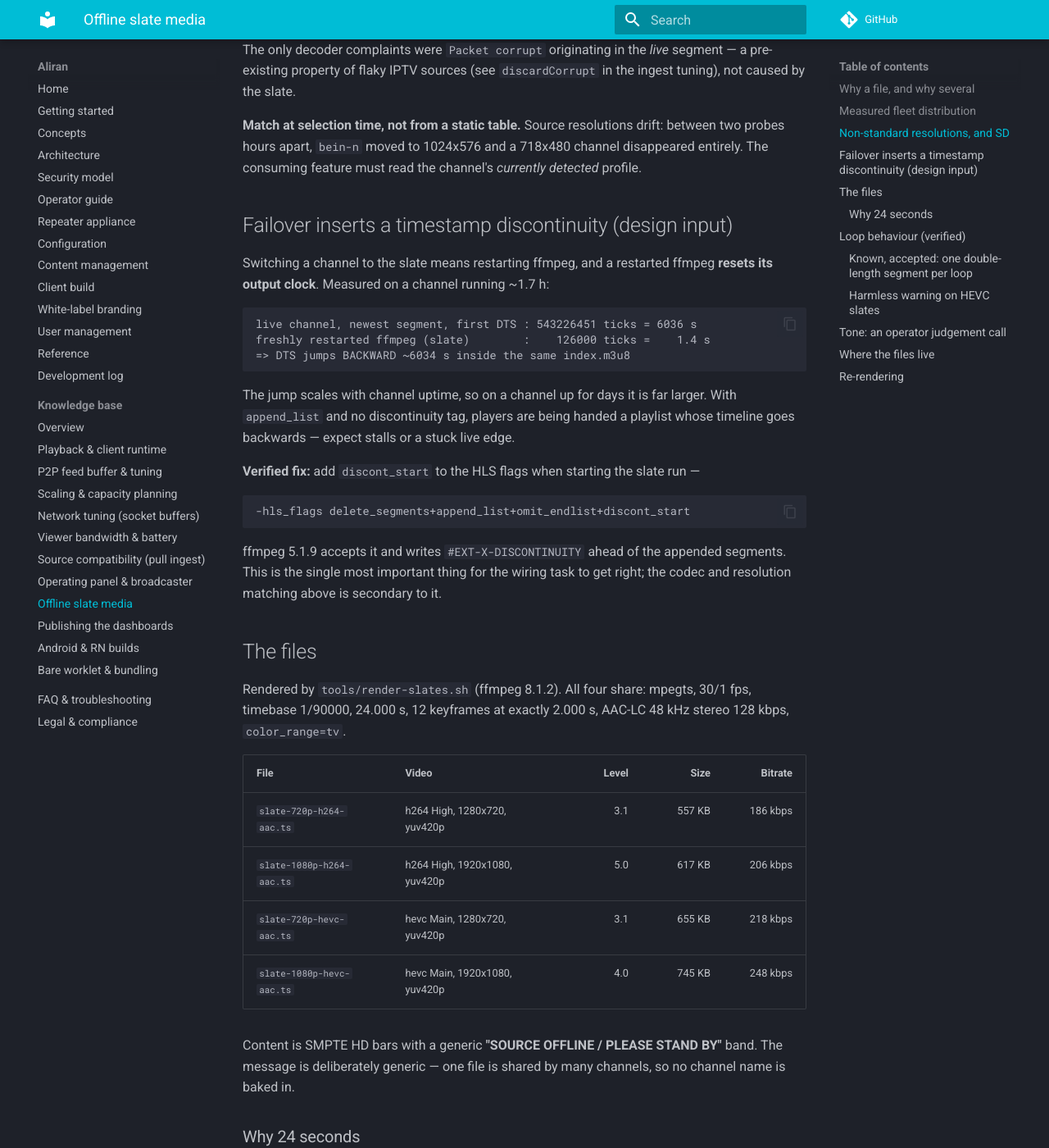
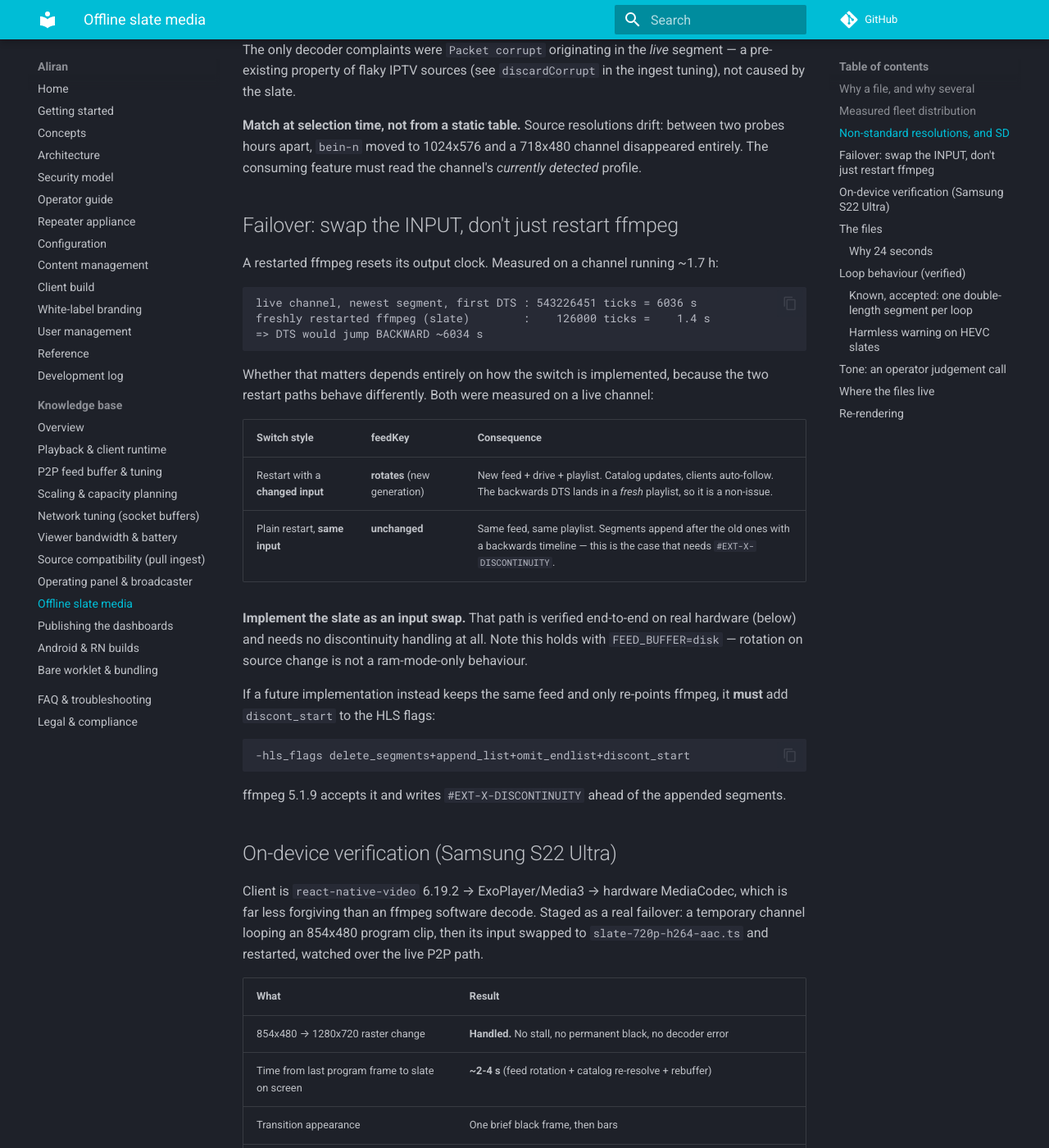
Before and after one commit to AbueloSimpson/aliran, an MkDocs documentation site: the page built from docs/kb/offline-slate.md, in a window 1280 px wide and 1400 px high, scrolled down 2133 px. Shown: the whole window at 82% size. Built offline with MkDocs 1.6.1 and Material for MkDocs 9.7.7, drawn with Linux system fonts in a browser that asks for light colours; comment, search, counter and statistics services are not loaded; some of the changed text lies outside the part shown.

Commit message:
docs(kb): on-device slate verification, and correct the discontinuity advice
Staged a real failover on the S22 Ultra (ExoPlayer/Media3 -> hardware
MediaCodec): a temporary channel looping an 854x480 clip, input swapped to
the 720p slate and restarted, watched over the live P2P path.

Result: the 854x480 -> 1280x720 raster change is handled cleanly. No stall,
no permanent black, no decoder error. One brief black frame, slate on screen
~2-4 s after the last program frame, rendered full-width and aspect-correct.
Across 30 s spanning multiple loop wraps every captured frame is a clean
slate frame — no black, blank or partial frames. That is the confirmation
that mattered, since a hardware decoder is exactly where a mid-stream raster
change misbehaves and the earlier ffmpeg software decode proved little.

The previous commit over-generalised the discontinuity advice, so correct it.
Measured both restart paths on a live channel:

  - restart with a CHANGED input  -> feedKey ROTATES. New feed, drive and
    playlist; the catalog updates and clients auto-follow. The backwards DTS
    lands in a fresh playlist, so it is a non-issue.
  - plain restart, SAME input     -> feedKey UNCHANGED. Same playlist, so
    the backwards timeline is real and discont_start IS required.

So discont_start is not unconditionally needed as previously written — it
depends on the implementation. Recommend the input-swap path, which is now
verified end-to-end and needs no discontinuity handling. Also worth noting
rotation-on-source-change happens with FEED_BUFFER=disk, not just ram mode.

````diff
--- a/docs/kb/offline-slate.md
+++ b/docs/kb/offline-slate.md
@@ -77,30 +77,55 @@ caused by the slate.
 probes hours apart, `bein-n` moved to 1024x576 and a 718x480 channel disappeared entirely.
 The consuming feature must read the channel's *currently detected* profile.
 
-## Failover inserts a timestamp discontinuity (design input)
+## Failover: swap the INPUT, don't just restart ffmpeg
 
-Switching a channel to the slate means restarting ffmpeg, and a restarted ffmpeg **resets its
-output clock**. Measured on a channel running ~1.7 h:
+A restarted ffmpeg resets its output clock. Measured on a channel running ~1.7 h:
 
 ```
 live channel, newest segment, first DTS : 543226451 ticks = 6036 s
 freshly restarted ffmpeg (slate)        :    126000 ticks =    1.4 s
-=> DTS jumps BACKWARD ~6034 s inside the same index.m3u8
+=> DTS would jump BACKWARD ~6034 s
 ```
 
-The jump scales with channel uptime, so on a channel up for days it is far larger. With
-`append_list` and no discontinuity tag, players are being handed a playlist whose timeline
-goes backwards — expect stalls or a stuck live edge.
+Whether that matters depends entirely on how the switch is implemented, because the two
+restart paths behave differently. Both were measured on a live channel:
 
-**Verified fix:** add `discont_start` to the HLS flags when starting the slate run —
+| Switch style | feedKey | Consequence |
+|---|---|---|
+| Restart with a **changed input** | **rotates** (new generation) | New feed + drive + playlist. Catalog updates, clients auto-follow. The backwards DTS lands in a *fresh* playlist, so it is a non-issue. |
+| Plain restart, **same input** | **unchanged** | Same feed, same playlist. Segments append after the old ones with a backwards timeline — this is the case that needs `#EXT-X-DISCONTINUITY`. |
+
+**Implement the slate as an input swap.** That path is verified end-to-end on real hardware
+(below) and needs no discontinuity handling at all. Note this holds with `FEED_BUFFER=disk`
+— rotation on source change is not a ram-mode-only behaviour.
+
+If a future implementation instead keeps the same feed and only re-points ffmpeg, it **must**
+add `discont_start` to the HLS flags:
 
 ```
 -hls_flags delete_segments+append_list+omit_endlist+discont_start
 ```
 
 ffmpeg 5.1.9 accepts it and writes `#EXT-X-DISCONTINUITY` ahead of the appended segments.
-This is the single most important thing for the wiring task to get right; the codec and
-resolution matching above is secondary to it.
+
+## On-device verification (Samsung S22 Ultra)
+
+Client is `react-native-video` 6.19.2 → ExoPlayer/Media3 → hardware MediaCodec, which is far
+less forgiving than an ffmpeg software decode. Staged as a real failover: a temporary channel
+looping an 854x480 program clip, then its input swapped to `slate-720p-h264-aac.ts` and
+restarted, watched over the live P2P path.
+
+| What | Result |
+|---|---|
+| 854x480 → 1280x720 raster change | **Handled.** No stall, no permanent black, no decoder error |
+| Time from last program frame to slate on screen | **~2-4 s** (feed rotation + catalog re-resolve + rebuffer) |
+| Transition appearance | One brief black frame, then bars |
+| Slate rendering | Full-width, correct aspect, message legible |
+| Loop wrap, 30 s spanning multiple wraps | **No glitch.** Every captured frame is a clean slate frame; no black, blank or partial frames |
+
+This is the confirmation that mattered: hardware decoders are exactly where mid-stream raster
+changes misbehave, and ExoPlayer absorbed it. The ~2-4 s gap is feed re-acquisition, not
+decode trouble.
 
 ## The files
 
````
